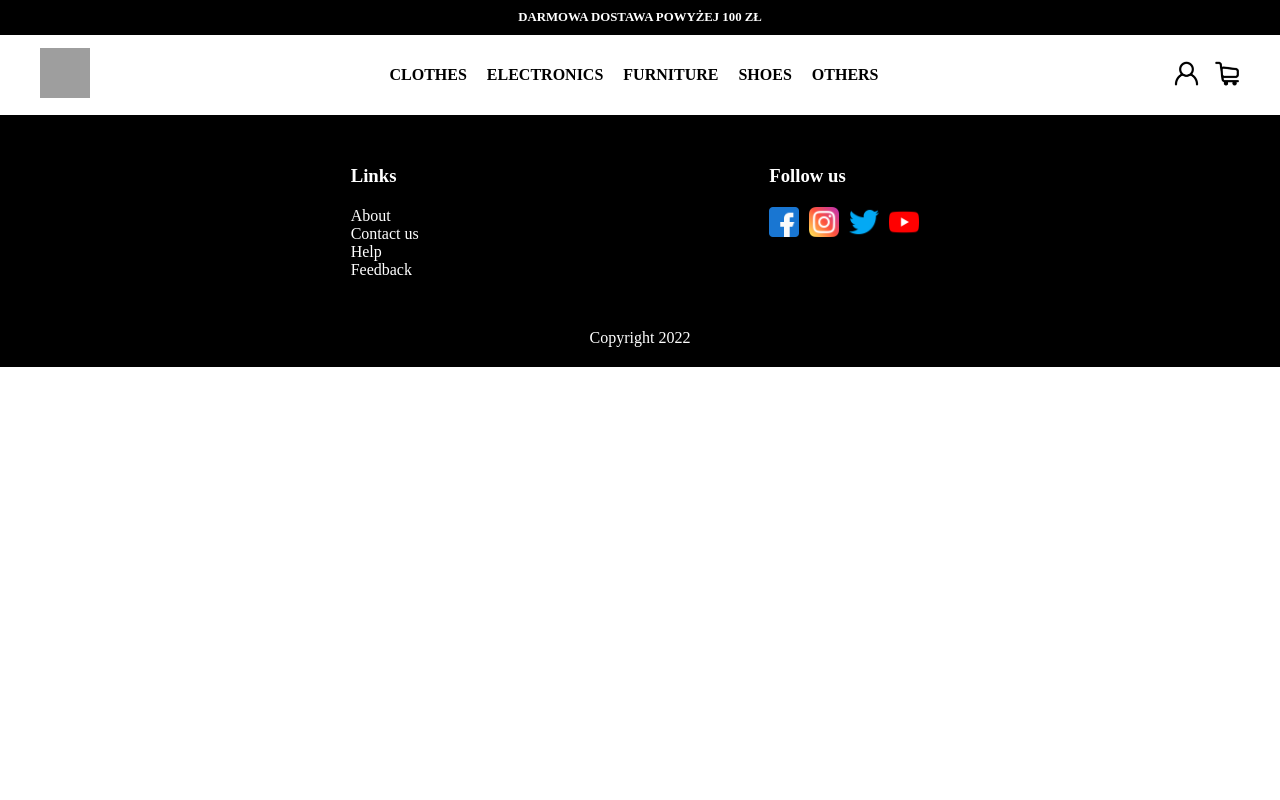
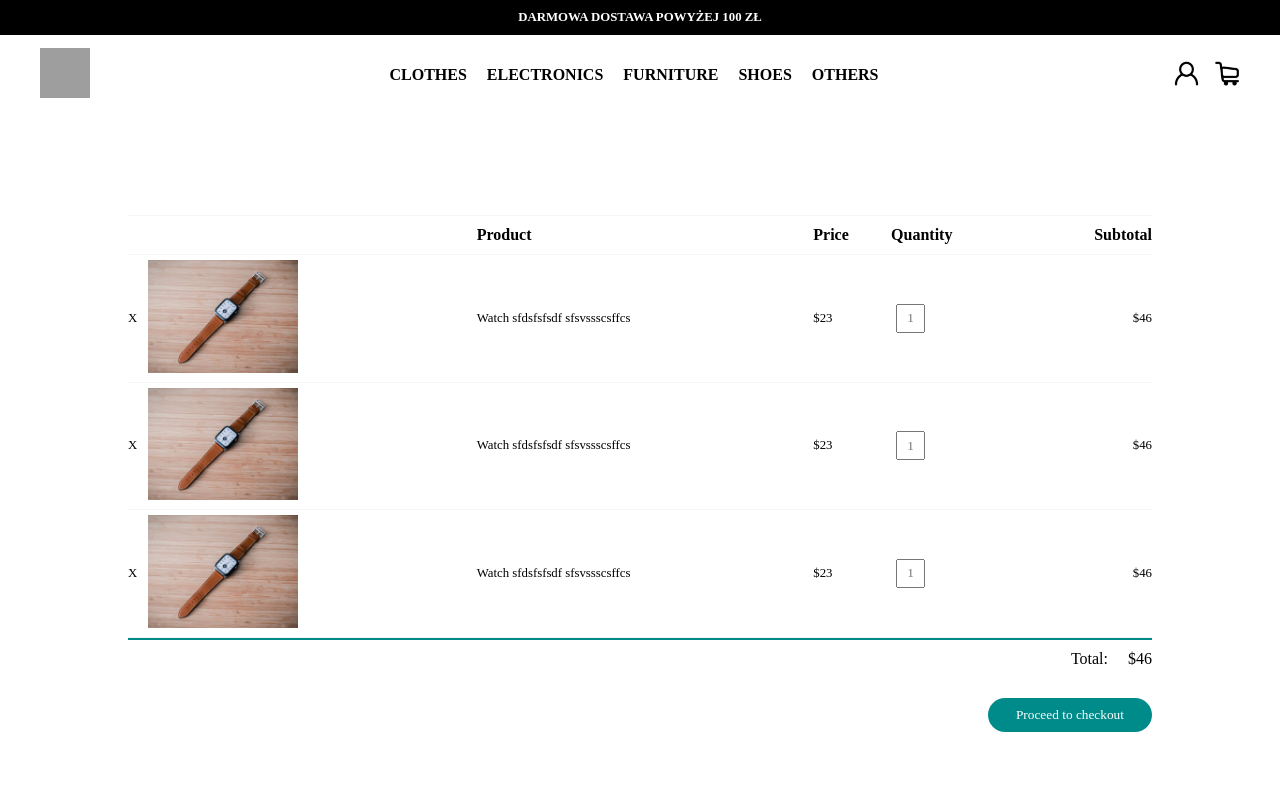
Before and after one commit to Jaroslaw-Bak/fake-store, a React (Create React App) app: page /Cart in a window 1280 px wide. Shown: the top 800 px of the page. Built offline with nearby package versions, Linux system fonts and the light colour scheme; no server answers; grey boxes are pictures that could not be loaded; a web font is replaced by a local one.

Commit message:
Cart design

```diff
--- a/src/components/Cart/Cart.js
+++ b/src/components/Cart/Cart.js
@@ -1,13 +1,70 @@
+import styles from './Cart.module.css'
 import { useContext } from "react"
 import { DataContext } from "../../DataContext"
+import watch from '../../assets/new4.jpg'
+import shoe from '../../assets/new7.jpg'
+import chair from '../../assets/new1.jpg'
 
 const Cart = () => {
 
     const { cartData } = useContext(DataContext)
 
+    {/* {cartData.map(product => product.title)} */}
   return (
-    <div>
-        {cartData.map(product => product.title)}
+    <div className={styles.cart}>
+
+        <table>
+          <tr>
+            <th></th>
+            <th></th>
+            <th className={styles.product}>Product</th>
+            <th>Price</th>
+            <th>Quantity</th>
+            <th>Subtotal</th>
+          </tr>
+          <tr>
+            <td>X</td>
+            <td>
+              <img src={watch} alt='watch' />
+            </td>
+            <td className={styles.product}>Watch sfdsfsfsdf sfsvssscsffcs</td>
+            <td>$23</td>
+            <td><input placeholder='1' /></td>
+            <td>$46</td>
+          </tr>
+          <tr>
+            <td>X</td>
+            <td>
+              <img src={watch} alt='watch' />
+            </td>
+            <td className={styles.product}>Watch sfdsfsfsdf sfsvssscsffcs</td>
+            <td>$23</td>
+            <td><input placeholder='1' /></td>
+            <td>$46</td>
+          </tr>
+          <tr>
+            <td>X</td>
+            <td>
+              <img src={watch} alt='watch' />
+            </td>
+            <td className={styles.product}>Watch sfdsfsfsdf sfsvssscsffcs</td>
+            <td>$23</td>
+            <td><input placeholder='1' /></td>
+            <td>$46</td>
+          </tr>
+        </table>
+          <div className={styles.total}>
+            <div className={styles.total__flex}>
+              <p>Total: </p>
+              <p>$46</p>
+            </div>
+            <button>Proceed to checkout</button>
+          </div>
+
+
+
+
+
 
     </div>
   )
--- a/src/components/Cart/Cart.module.css
+++ b/src/components/Cart/Cart.module.css
@@ -0,0 +1,95 @@
+.cart {
+    margin: 100px 10%;
+}
+
+
+.cart table {
+    margin-left: auto;
+    margin-right: auto;
+    border-collapse: collapse;
+    width: 100%;
+}
+
+.cart table img {
+    width: 150px;
+}
+
+.cart th {
+    text-align: left;
+    padding: 10px 0;
+    border-top: 1px solid whitesmoke;
+    border-bottom: 1px solid whitesmoke;
+}
+.cart td {
+    text-align: left;
+    padding: 5px 0;
+    border-bottom: 1px solid whitesmoke;
+    font-size: 0.8rem;
+}
+
+.cart table input {
+    width: 25px;
+    height: 25px;
+    text-align: center;
+    margin: 0 5px;
+}
+
+.cart table button {
+    width: 20px;
+    height: 20px;
+}
+.cart td:last-child {
+    text-align: right;
+}
+.cart th:last-child {
+    text-align: right;
+}
+
+.total {
+    text-align: right;
+}
+
+.total__flex {
+display: flex;
+justify-content: flex-end;
+border-top: 2px solid darkcyan;
+padding-top: 10px;
+}
+
+.total p {
+    margin-left: 20px;
+}
+
+
+.total button {
+    display: inline-block;
+    background: darkcyan;
+    color: white;
+    padding: 9px 28px;
+    margin-top: 30px;
+    border-radius: 20px;
+    transition: background 0.5s;
+    border: none;
+}
+.total button:hover {
+    background-color: #074F57 ;
+
+}
+
+
+@media only screen and (max-width: 768px) {
+    .product {
+        display: none;
+    }
+
+    .cart {
+        margin: 100px 10%;
+        font-size: 0.8rem;
+    }
+    .cart table {
+        width: 100%;
+    }
+    .cart table img {
+        width: 75px;
+    }
+}
--- a/src/components/SingleProduct/SingleProduct.module.css
+++ b/src/components/SingleProduct/SingleProduct.module.css
@@ -7,7 +7,6 @@
 
 .col__2 {
     flex-basis: 49%;
-
 }
 
 .col__2 img {
```
